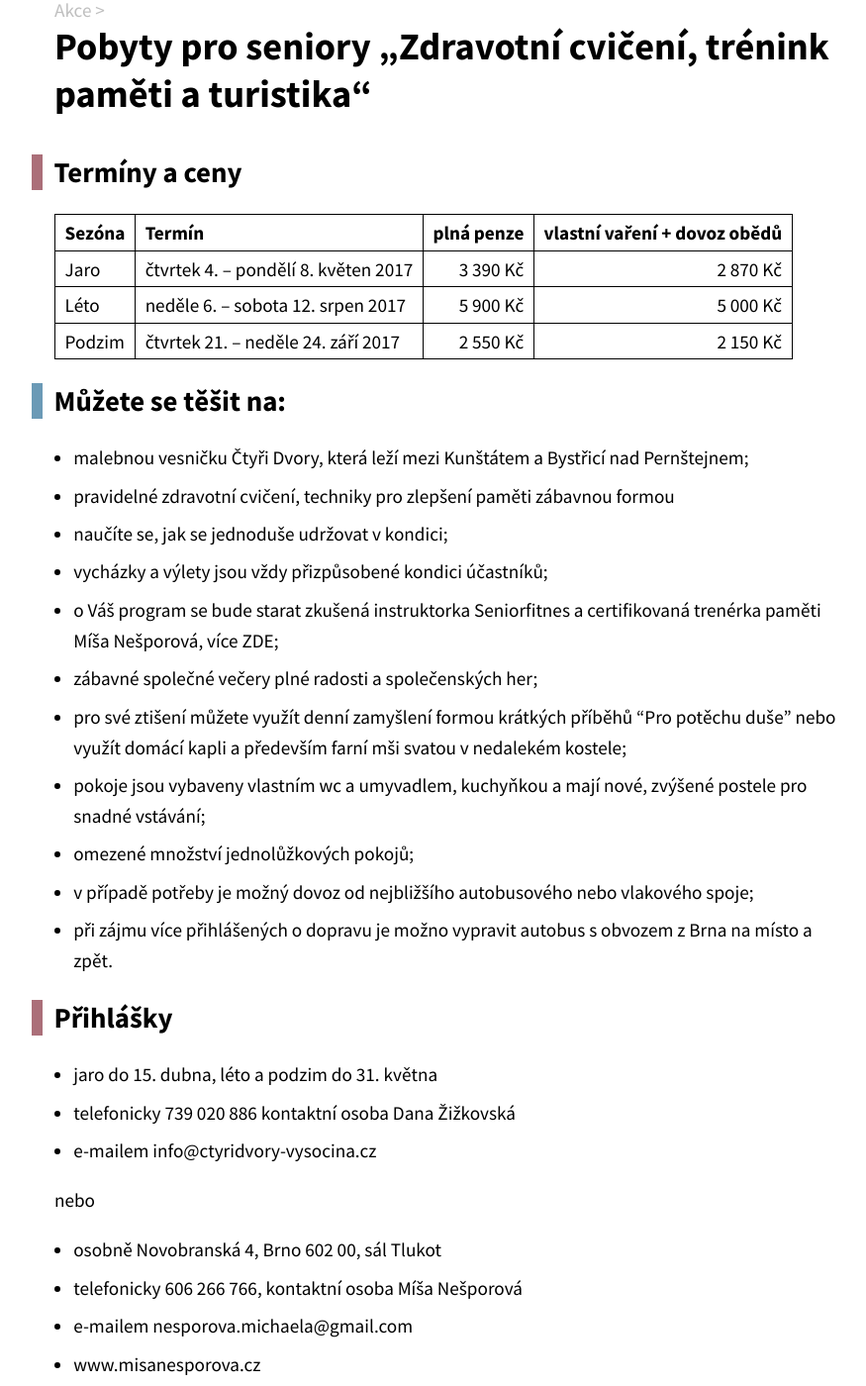
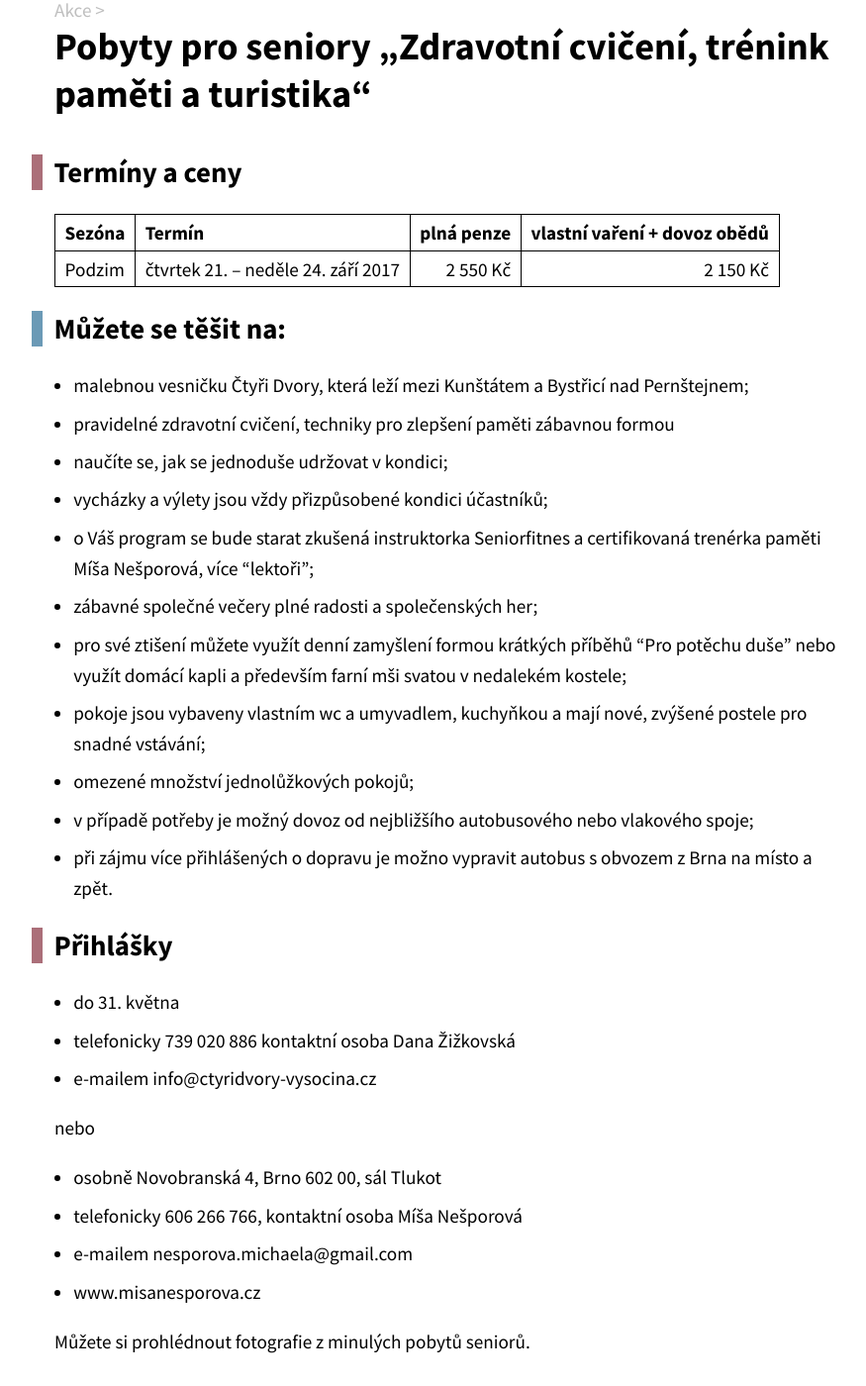
Before and after one commit to ctyridvory/website, a Jekyll site: the page built from akce/pobyty-pro-seniory.md, in a window 1280 px wide and 1400 px high, scrolled down 405 px. Shown: the whole window at 99% size, without its empty margins (185-1060 px from the left). Built offline with Jekyll 4.4.1, drawn with Linux system fonts in a browser that asks for light colours; some web fonts are replaced; some of the changed text lies outside the part shown.

Commit message:
odstraněny nadbytečné termíny

```diff
--- a/akce/pobyty-pro-seniory.md
+++ b/akce/pobyty-pro-seniory.md
@@ -14,9 +14,7 @@ title: Pobyty pro seniory - Čtyři Dvory Vysočina
 
 | Sezóna | Termín              | plná penze | vlastní vaření + dovoz obědů |
 |:-------|:--------------------|-----------:|-----------------------------:|
-| Jaro   | čtvrtek 4. – pondělí 8. květen 2017 |   3 390 Kč |                     2 870 Kč |
-| Léto   | neděle 6. – sobota 12. srpen 2017 |   5 900 Kč |                     5 000 Kč |
-| Podzim | čtvrtek 21. – neděle 24. září 2017 |   2 550 Kč |                     2 150 Kč |
+| Podzim | čtvrtek 21. – neděle 24. září 2017 |   2 550 Kč |   2 150 Kč |
 
 ## Můžete se těšit na:
 
@@ -24,7 +22,7 @@ title: Pobyty pro seniory - Čtyři Dvory Vysočina
 - pravidelné zdravotní cvičení, techniky pro zlepšení paměti zábavnou formou
 - naučíte se, jak se jednoduše udržovat v kondici;
 - vycházky a výlety jsou vždy přizpůsobené kondici účastníků;
-- o Váš program se bude starat zkušená instruktorka Seniorfitnes a certifikovaná trenérka paměti Míša Nešporová, více ZDE;
+- o Váš program se bude starat zkušená instruktorka Seniorfitnes a certifikovaná trenérka paměti Míša Nešporová, více "lektoři";
 - zábavné společné večery plné radosti a společenských her;
 - pro své ztišení můžete využít denní zamyšlení formou krátkých příběhů "Pro potěchu duše" nebo využít domácí kapli a především farní mši svatou v nedalekém kostele;
 - pokoje jsou vybaveny vlastním wc a umyvadlem, kuchyňkou a mají nové, zvýšené postele pro snadné vstávání;
@@ -33,7 +31,7 @@ title: Pobyty pro seniory - Čtyři Dvory Vysočina
 - při zájmu více přihlášených o dopravu je možno vypravit autobus s obvozem z Brna na místo a zpět.
 
 ## Přihlášky
-- jaro do 15. dubna, léto a podzim do 31. května
+- do 31. května
 - telefonicky 739 020 886 kontaktní osoba Dana Žižkovská
 - e-mailem info@ctyridvory-vysocina.cz
 
@@ -44,4 +42,4 @@ nebo
 - e-mailem nesporova.michaela@gmail.com
 - www.misanesporova.cz
 
-Můžete si prohlédnout fotografie z minulých pobytů seniorů ZDE.
+Můžete si prohlédnout fotografie z minulých pobytů seniorů.
```
